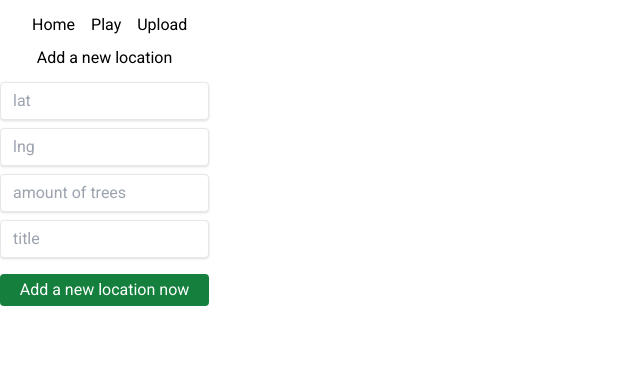
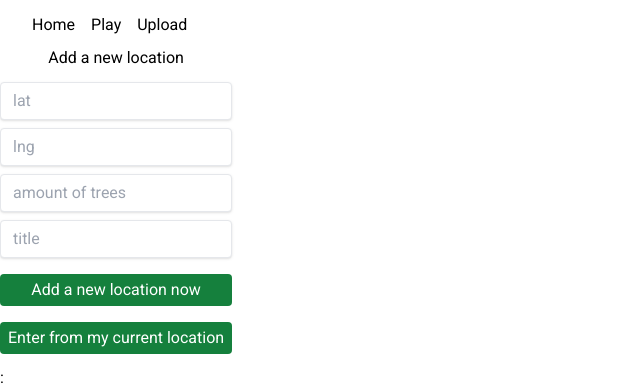
Before and after one commit to EugeneRaynerNZ/freejoas, a React (Create React App) app in the folder freejoas-app/: page /Upload in a window 1280 px wide. Shown: the top 392 px of the page, without its empty margins (0-640 px from the left). Built offline with nearby package versions, Linux system fonts and the light colour scheme.

Commit message:
adding button to upload

```diff
--- a/freejoas-app/src/pages/Upload.js
+++ b/freejoas-app/src/pages/Upload.js
@@ -28,6 +28,22 @@ function Upload() {
       }
     }
 
+    function getCurrentLocation(){
+      if (navigator?.geolocation) {
+        navigator.geolocation.getCurrentPosition(success, error);
+      } else {
+        console.log("Geolocation not supported");
+      }
+    }
+
+    function success(position) {
+      setInputs(inputs.latitude = position.coords.latitude, inputs.longitude = position.coords.longitude)
+    }
+
+    function error() {
+      console.log("Unable to retrieve your location");
+    }
+
     return (
        <div id="upload">
 
@@ -40,6 +56,8 @@ function Upload() {
             <input className="shadow appearance-none border rounded w-full py-2 px-3 text-gray-700 leading-tight focus:outline-none focus:shadow-outline" name="title" placeholder="title" value={inputs.title || ''} onChange={handleChange} />
           </form>
           <button className="bg-green-700 text-white rounded p-2" onClick={handleClick}>Add a new location now</button>
+          <button className="bg-green-700 text-white rounded p-2" onClick={getCurrentLocation}>Enter from my current location</button>
+          {inputs.latitude} : {inputs.longitude}
         </div>
 
 
```
